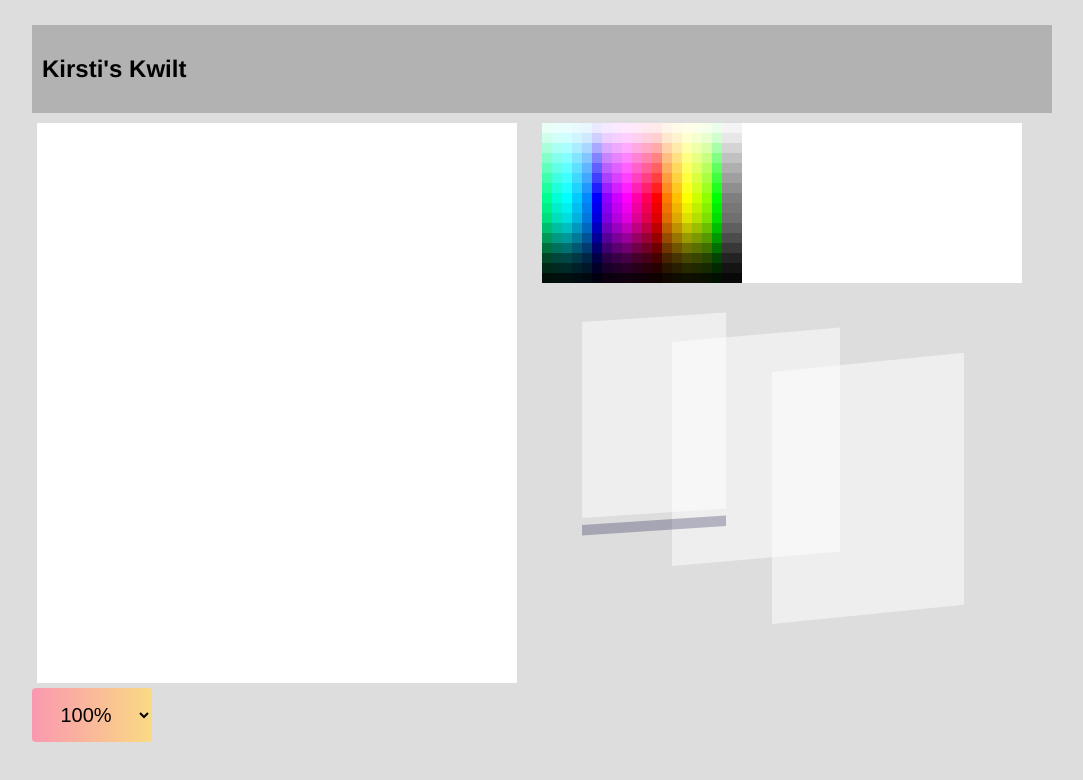
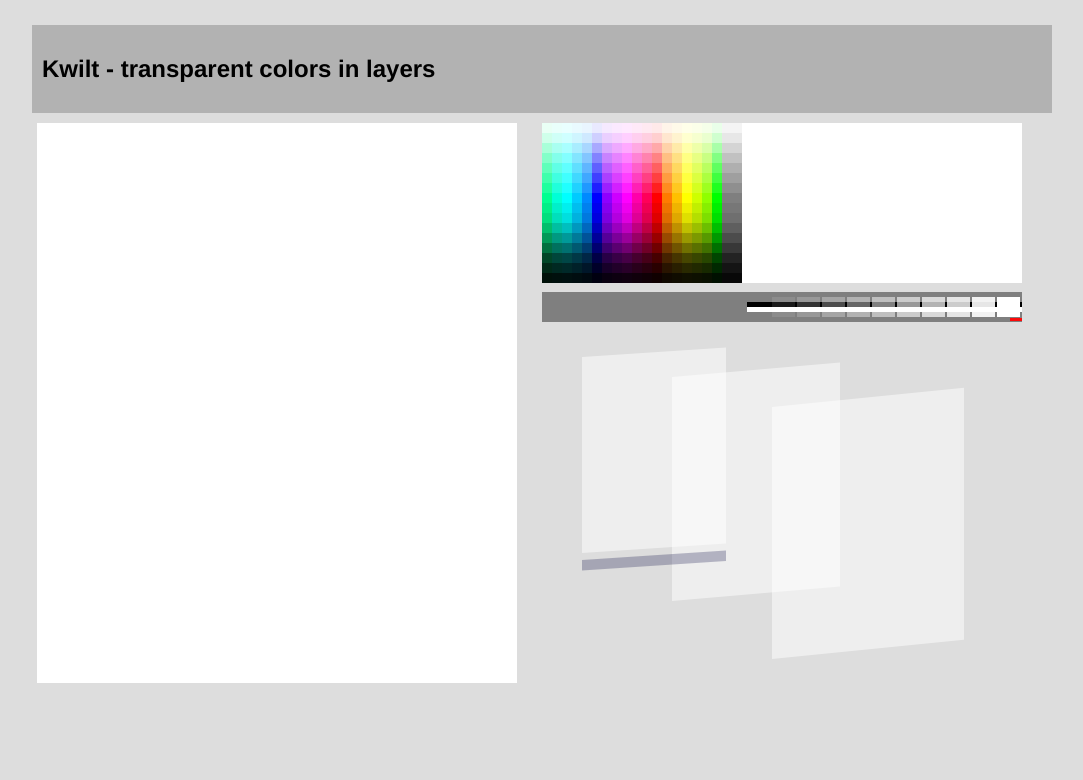
Before and after one commit to pounce-lang/kwilt, a plain HTML site: page index.html in a window 1280 px wide. Shown: the whole page, without its empty margins (83-1166 px from the left). Drawn offline with Linux system fonts and the light colour scheme.

Commit message:
eraser v1

```diff
--- a/index.html
+++ b/index.html
@@ -53,9 +53,12 @@
       padding: 10px;
       min-width: 1000px;
     }
-
+    .work-area {
+      touch-action: none; /* swipe and scroll with touch - none */
+      user-select: none;
+    }
     .paint-canvas {
-      background-color: #808080;
+      background-color: #ffffff;
       margin: 5px 15px 0 10px;
       cursor: cell;
       position: relative;
@@ -66,6 +69,14 @@
     .palette-canvas {
       margin: 5px 15px 0 10px;
       cursor: pointer;
+    }
+
+    .alpha-canvas {
+      margin: 5px 15px 0 10px;
+      cursor: pointer;
+      position: relative;
+      height: 30px;
+      width: 480px;
     }
 
     .layer-canvas {
@@ -178,10 +189,10 @@
 <body>
   <div class="col-container main-page">
     <div class="title">
-      <h2>Kirsti's Kwilt</h2>
+      <h2>Kwilt - transparent colors in layers</h2>
     </div>
 
-    <div class="row-container">
+    <div class="row-container work-area">
 
       <div class="col-container">
         <div class="paint-canvas">
@@ -195,13 +206,13 @@
         <div class="row-container">
           <!-- <button id="canvasPickBtn" class="pick-button">pick colors</button>
           <button id="canvasMixBtn" class="mix-button">paint</button> -->
-          <select id="canvasMixPercentSelect" class="mix-select">
+          <!-- <select id="canvasMixPercentSelect" class="mix-select">
             <option selected="selected" value="1">100%</option>
             <option value="0.5">50%</option>
             <option value="0.25">25%</option>
             <option value="0.1">10%</option>
             <option value="0.0">0%</option>
-          </select>
+          </select> -->
         </div>
       </div>
 
@@ -209,8 +220,9 @@
         <div class="palette-canvas">
           <canvas width="480" height="160" style="width: 480px; height: 160px" id="palette"></canvas>
         </div>
-        <div class="row-container">
-          <!-- <canvas width="480" height="30" style="width: 480px; height: 30px" id="alpha"></canvas> -->
+        <div class="alpha-canvas">
+          <canvas width="480" height="30" style="position: absolute; top: 0; left: 0; width: 480px; height: 30px" id="alpha-bg"></canvas>
+          <canvas width="480" height="30" style="position: absolute; top: 0; left: 0; width: 480px; height: 30px" id="alpha"></canvas>
         </div>
         <div class="layer-canvas">
           <!-- layer-view-canvas-bg and layer-view-canvas -->
--- a/kwilt.js
+++ b/kwilt.js
@@ -66,19 +66,37 @@ uncons [drop] dip
   {x:380 y:10  w:20 h:20} picked-color 3 chroma-saturate color set palette cb-box-ctx
 ] [blend-pallet] def
 
+
+[205 - 480 205 - / 10 * 1 round 0 math-max 10 /] [to-alpha] def
+[  480 205 - * 205 + 12 -] [from-alpha] def
+
+alpha-bg cb-init cb-clear
+alpha cb-init cb-clear
+{x:0 y:0 w:480 h:30 color:{r:127 g:127 b:127 a:1}} alpha-bg cb-box-ctx
+{x:205 y:10 w:275 h:5 color:{r:0 g:0 b:0 a:1}} alpha-bg cb-box-ctx
+{x:205 y:15 w:275 h:5 color:{r:255 g:255 b:255 a:1}} alpha-bg cb-box-ctx
+[[0 1 2 3 4 5 6 7 8 9 10] [
+ dup 25 * 205 + {x:0 y:5 w:23 h:20} swap x set swap picked-color swap 10 / a set color set
+ alpha cb-box-ctx
+] map drop] [blend-alpha] def
+
+[ {x:205 y:26 w:275 h:3 color:{r:127 g:127 b:127 a:1}} alpha cb-box-ctx
+  {x:0 y:26 w:25 h:3 color:{r:250 g:10 b:10 a:1}} canvas-mix-percent from-alpha x set
+   alpha cb-box-ctx
+] [indicate-current-alpha] def
+
+
 # mix and paint
 [{r:255 g:255 b:255}] [picked-color] def
+blend-alpha
 
-[0.25] [mix-percent] def
+[palette cb-color-at [] cons [picked-color] def blend-pallet blend-alpha drop
+] [pointerdown] palette subscribe
 
-[ x get 10 - 20 / 1 round 20 * x set y get 10 - 20 / 1 round 20 * y set
-    {w:20 h:20} swap merge picked-color mix-percent a set color set palette cb-box-ctx
-] [mix-block] def
-
-[palette cb-color-at [] cons [picked-color] def blend-pallet drop
-] [mousedown] palette subscribe
-
-[ selected get [] cons [canvas-mix-percent] def drop ] [change] canvasMixPercentSelect subscribe
+##[ selected get [] cons [canvas-mix-percent] def drop ] [change] canvasMixPercentSelect subscribe
+[dup2 > [drop] [swap drop] ifte] [math-max] def
+[ x get to-alpha [] cons [canvas-mix-percent] def drop indicate-current-alpha ]
+[pointerdown] alpha subscribe
 
 # setup the painting area
 canvas0 cb-init cb-clear
@@ -99,10 +117,10 @@ canvas2 cb-init cb-clear
 ] [print-block] def
 
 [false] [mouse-button-down] def
-[ print-block [true] [mouse-button-down] def drop] [mousedown] canvas2 subscribe
-[ [false] [mouse-button-down] def drop] [mouseup] canvas2 subscribe
-[ [false] [mouse-button-down] def drop] [mouseout] canvas2 subscribe
-[ buttons get 1 == mouse-button-down or [print-block] [drop] ifte drop] [mousemove] canvas2 subscribe
+[ print-block [true] [mouse-button-down] def drop] [pointerdown] canvas2 subscribe
+[ [false] [mouse-button-down] def drop] [pointerup] canvas2 subscribe
+[ [false] [mouse-button-down] def drop] [pointerout] canvas2 subscribe
+[ buttons get 1 == mouse-button-down or [print-block] [drop] ifte drop] [pointermove] canvas2 subscribe
 
 [[true] [mixCanvasMode] def
 ] [set-canvas-mode] def
@@ -141,6 +159,7 @@ layer-view-canvas-2 cb-init cb-clear
 ] transform-array paint-on-layer get [drop] dip layer-view-canvas- paint-on-layer str-append cb-transform-ctx
 ] [de-indicate-layer] def
 indicate-layer
+indicate-current-alpha
 
 # layer events
 [ de-indicate-layer x get 130 <
@@ -153,9 +172,9 @@ indicate-layer
   ifte
   [] cons [paint-on-layer] def
   indicate-layer
- drop log
-] [mousedown] layer-view-canvas-2 subscribe
-
+ drop
+] [pointerdown] layer-view-canvas-2 subscribe
+#[] [contextmenu] canvas2 subscribe
 `;
 const out = pounce.run(Pounce_ast.parse(pl+' ', {actions: parser_actions.parser_actions}), [], [pounce.words])[1][0];
 
--- a/pounce/js/modules/subscription_module.js
+++ b/pounce/js/modules/subscription_module.js
@@ -10,6 +10,7 @@
     const key = event.type + event.target.id;
     const [_, resultstack] = pounce.run([evt, ...lookup[key][0]], lookup[key][1], lookup[key][2]);
     pounce.resumable.stack = [...pounce.resumable.stack, ...pounce.cloneItem(resultstack)];
+    event.preventDefault();
   }
 
   let lookup = {};
```
